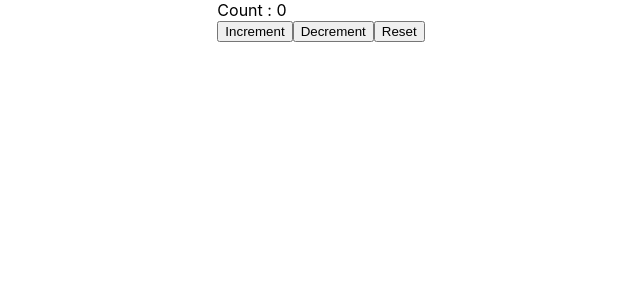
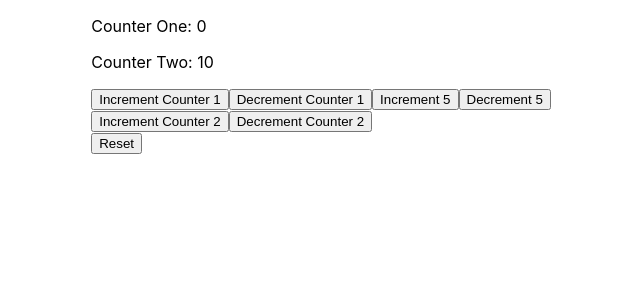
Before and after one commit to Bitan23101996/React-Learning-Series, a React (Create React App) app: page / in a window 1280 px wide. Shown: the top 300 px of the page, without its empty margins (319-959 px from the left). Built offline with nearby package versions, Linux system fonts and the light colour scheme.

Commit message:
Two Counter implement using complex useReducer hook

```diff
--- a/src/App.js
+++ b/src/App.js
@@ -47,6 +47,7 @@ import HookCounterInterval from './React-Hooks/HookCounterInterval';
 import FetchDataUsingAXIOS from './React-Hooks/FetchDataUsingAXIOS';
 import ContextC from './React-Hooks/ContextC';
 import CounterUsingReducerHook from './React-Hooks/CounterUsingReducerHook';
+import CounterUsingReducerHookTwo from './React-Hooks/CounterUsingReducerHookTwo';
 // 2. Extend the theme to include custom colors, fonts, etc
 const colors = {
   brand: {
@@ -152,7 +153,8 @@ function App() {
           <ContextC />
         </ChannelContext.Provider>
       </UserContext.Provider> */}
-      <CounterUsingReducerHook />
+      {/* <CounterUsingReducerHook /> */}
+      <CounterUsingReducerHookTwo />
     </div>
   );
 }
--- /dev/null
+++ b/src/React-Hooks/CounterUsingReducerHookTwo.js
@@ -0,0 +1,42 @@
+import React, { useReducer } from 'react'
+const initialValue = {
+    primaryCounter: 0,
+    secondaryCounter: 10
+};
+const reducer = (state, action) => {
+    switch (action.type) {
+        case 'increment':
+            return { ...state, primaryCounter: state.primaryCounter + action.value }
+        case 'decrement':
+            return { ...state, primaryCounter: state.primaryCounter - action.value }
+        case 'increment1':
+            return { ...state, secondaryCounter: state.secondaryCounter + action.value }
+        case 'decrement1':
+            return { ...state, secondaryCounter: state.secondaryCounter - action.value }
+        case 'reset':
+            return initialValue
+        default:
+            return state
+    }
+}
+
+function CounterUsingReducerHookTwo() {
+    const [count, dispatch] = useReducer(reducer, initialValue)
+    return (
+        <div>
+            <p>Counter One: {count.primaryCounter}</p>
+            <p>Counter Two: {count.secondaryCounter}</p>
+            <button type="button" onClick={() => dispatch({ type: 'increment', value: 1 })}>Increment Counter 1</button>
+            <button type="button" onClick={() => dispatch({ type: 'decrement', value: 1 })}>Decrement Counter 1</button>
+            <button type="button" onClick={() => dispatch({ type: 'increment', value: 5 })}>Increment 5</button>
+            <button type="button" onClick={() => dispatch({ type: 'decrement', value: 5 })}>Decrement 5</button>
+            <div>
+                <button type="button" onClick={() => dispatch({ type: 'increment1', value: 1 })}>Increment Counter 2</button>
+                <button type="button" onClick={() => dispatch({ type: 'decrement1', value: 1 })}>Decrement Counter 2</button>
+            </div>
+            <button type="button" onClick={() => dispatch({ type: 'reset' })}>Reset</button>
+        </div>
+    )
+}
+
+export default CounterUsingReducerHookTwo
```
Also changed, not shown: 1 other file (tests, documents, lock files or other folders).
